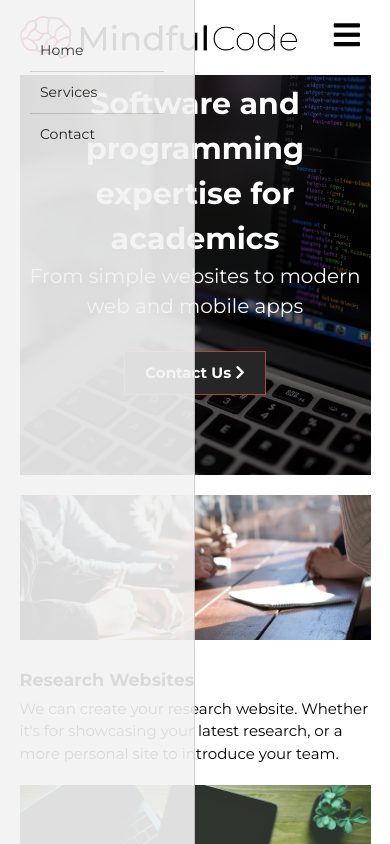
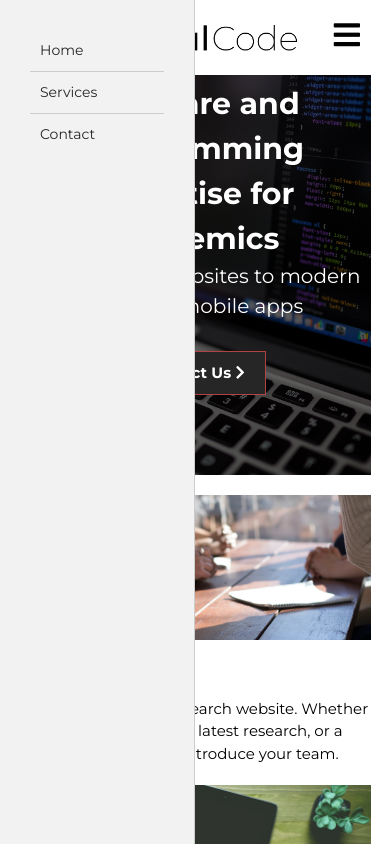
Before and after one commit to mindfulcodeuk/website, a plain HTML site: page src/index.html in a window 390 px wide. Both pictures are taken after a click on the element 346 px from the left and 36 px from the top of the page. Shown: the top 844 px of the page. Drawn offline with Linux system fonts and the light colour scheme.

Commit message:
fixed mobile navbar

```diff
--- a/src/scripts/app.js
+++ b/src/scripts/app.js
@@ -1,5 +1,8 @@
-document
-    .querySelector(".menu-btn")
-    .addEventListener("click", () =>
-        document.querySelector(".main-menu").classList.toggle("show")
-    );
+document.querySelector(".menu-btn").addEventListener("click", (e) => {
+    e.stopPropagation();
+    document.querySelector(".main-menu").classList.toggle("show");
+});
+
+document.querySelector("body").addEventListener("click", () => {
+    document.querySelector(".main-menu").classList.remove("show");
+});
--- a/src/styles/styles.css
+++ b/src/styles/styles.css
@@ -317,7 +317,7 @@ ul {
         width: 50%;
         height: 100%;
         border-right: #ccc 1px solid;
-        opacity: 0.9;
+        opacity: 1;
         padding: 30px;
         transform: translateX(-500px);
         transition: transform 0.5s ease-in-out;
```
